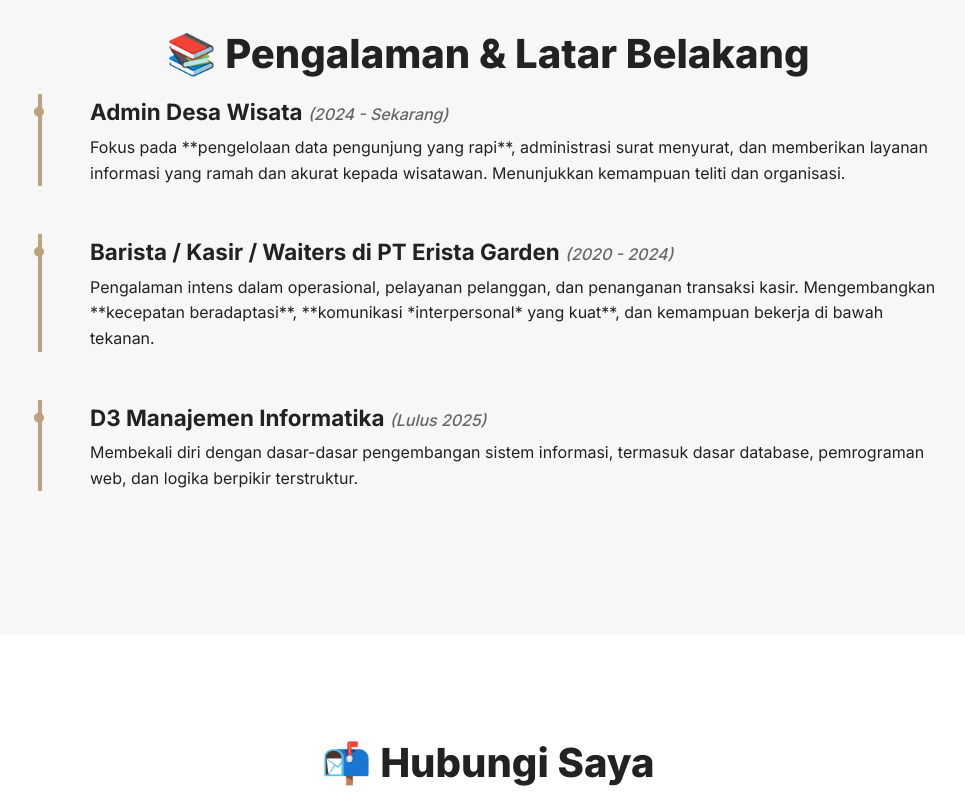
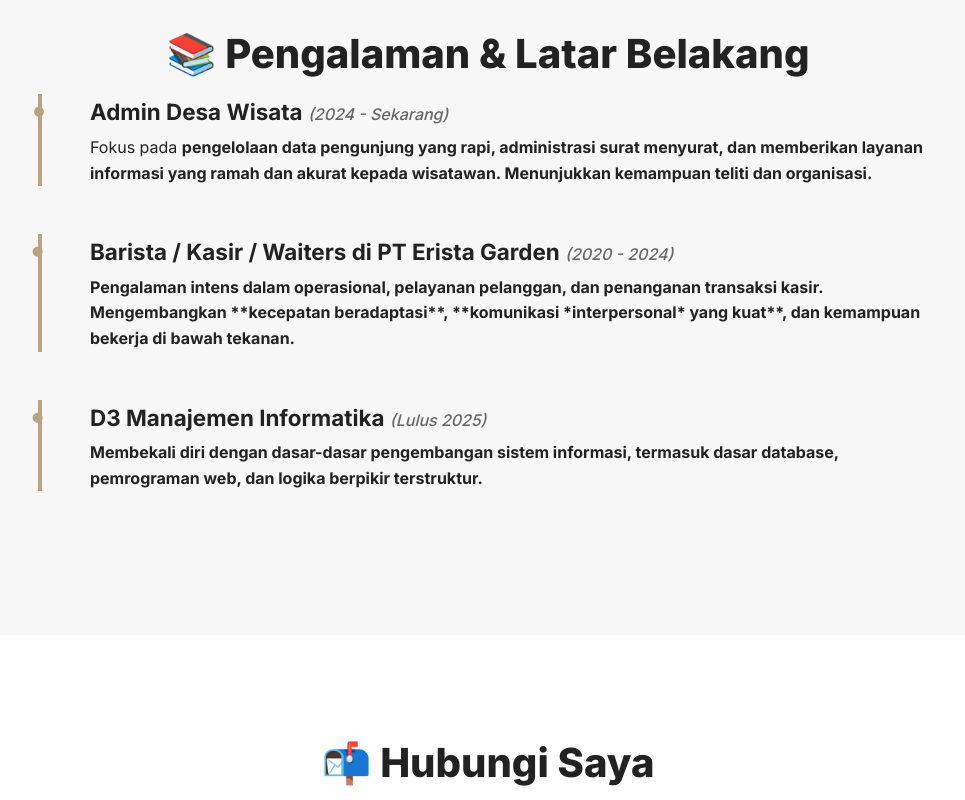
Before and after one commit to azproject138/aziz-portfolio-uiux, a plain HTML site: page index.html in a window 1280 px wide. Shown: the part 2980-3780 px from the top of the page, without its empty margins (152-1117 px from the left). Drawn offline with Linux system fonts and the light colour scheme.

Commit message:
Update index.html

```diff
--- a/index.html
+++ b/index.html
@@ -153,7 +153,7 @@
             <div class="experience-list">
                 <div class="experience-item">
                     <h3>Admin Desa Wisata <span class="period">(2024 - Sekarang)</span></h3>
-                    <p>Fokus pada **pengelolaan data pengunjung yang rapi**, administrasi surat menyurat, dan memberikan layanan informasi yang ramah dan akurat kepada wisatawan. Menunjukkan kemampuan teliti dan organisasi.</p>
+                    <p>Fokus pada <b>pengelolaan data pengunjung yang rapi<b>, administrasi surat menyurat, dan memberikan layanan informasi yang ramah dan akurat kepada wisatawan. Menunjukkan kemampuan teliti dan organisasi.</p>
                 </div>
                 <div class="experience-item">
                     <h3>Barista / Kasir / Waiters di PT Erista Garden <span class="period">(2020 - 2024)</span></h3>
```
